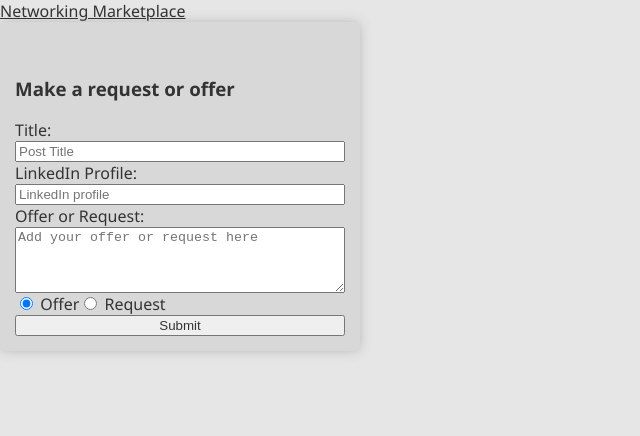
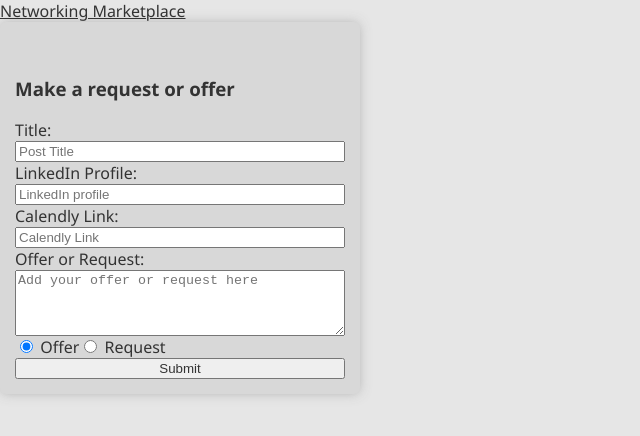
Before and after one commit to cherryontech/acesquad, a React (Vite) app: page /submit in a window 1280 px wide. Shown: the top 436 px of the page, without its empty margins (0-640 px from the left). Built offline with nearby package versions, Linux system fonts and the light colour scheme.

Commit message:
submissions are viewable, added Calendly link to form"

```diff
--- a/client/Card.jsx
+++ b/client/Card.jsx
@@ -3,7 +3,7 @@ import { Link } from "react-router-dom";
 const Card = (props) => {
   const { id, title, linkedInUrl, text, submission, calendlyUrl } = props;
   return (
-    <div className="info" key={id}>
+    <div className="form" key={id}>
       <h2>
         {submission}: {title}
       </h2>
--- a/client/TextArea.jsx
+++ b/client/TextArea.jsx
@@ -8,6 +8,7 @@ const TextArea = () => {
     title: "",
     text: "",
     linkedInUrl: "",
+    calendlyUrl: "",
     submssion: ""
   });
 
@@ -45,6 +46,18 @@ const TextArea = () => {
           value={values.linkedInUrl}
           onChange={set("linkedInUrl")}
         />
+        <label htmlFor="calendlyUrl">Calendly Link:</label>
+        <input
+          type="url"
+          id="calendlyUrl"
+          name="calendlyUrl"
+          maxLength="140"
+          placeholder="Calendly Link"
+          required
+          className="card"
+          value={values.calendlyUrl}
+          onChange={set("calendlyUrl")}
+        />
         <label htmlFor="submission">Offer or Request:</label>
         <textarea
           id="post"
@@ -58,10 +71,16 @@ const TextArea = () => {
           value={values.text}
           onChange={set("text")}
         />
-        <div onChange={set('submission')}>
+        <div onChange={set("submission")}>
           <label htmlFor="submission">
-          <input type="radio" name="submission" value="offer" defaultChecked={true}/> Offer
-          <input type='radio' name='submission' value='request'/> Request
+            <input
+              type="radio"
+              name="submission"
+              value="offer"
+              defaultChecked={true}
+            />{" "}
+            Offer
+            <input type="radio" name="submission" value="request" /> Request
           </label>
         </div>
 
```
